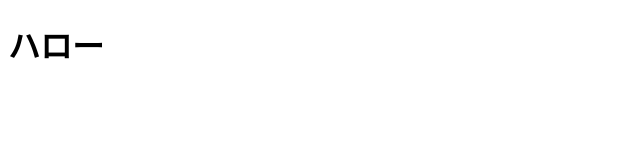
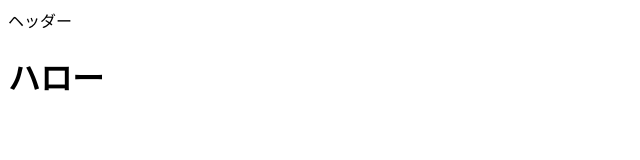
Before and after one commit to tomozou0309/git-practice, a plain HTML site: page index.html in a window 1280 px wide. Shown: the whole page, without its empty margins (0-640 px from the left). Drawn offline with Linux system fonts and the light colour scheme.

Commit message:
headerを追加したよ

```diff
--- a/index.html
+++ b/index.html
@@ -6,6 +6,7 @@
     <title>Document</title>
 </head>
 <body>
+    <header>ヘッダー</header>
     <h1>ハロー</h1>
 </body>
 </html>
```
